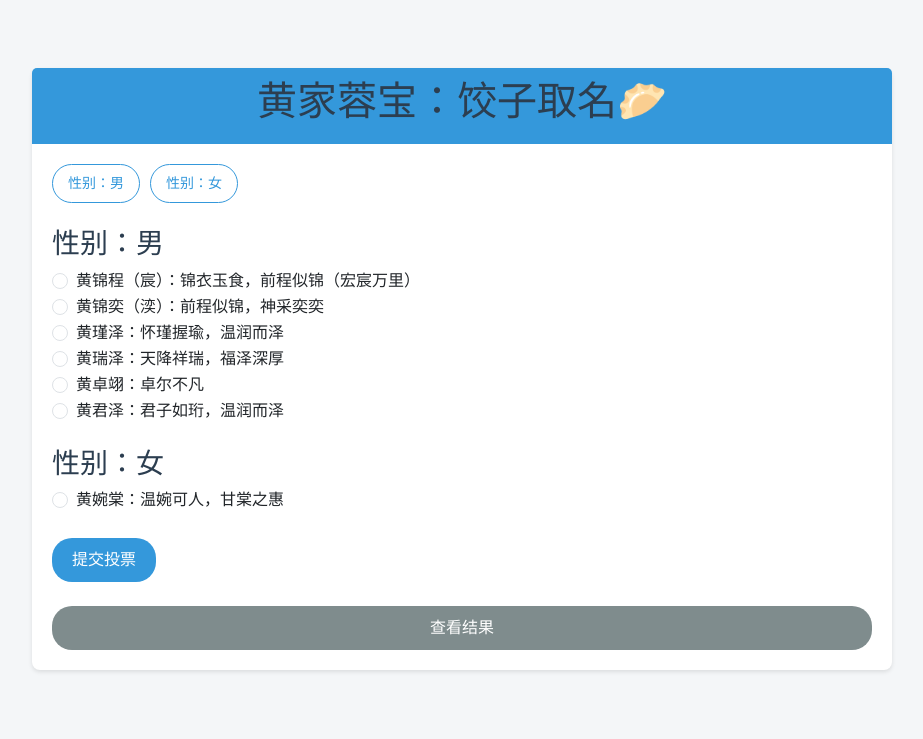
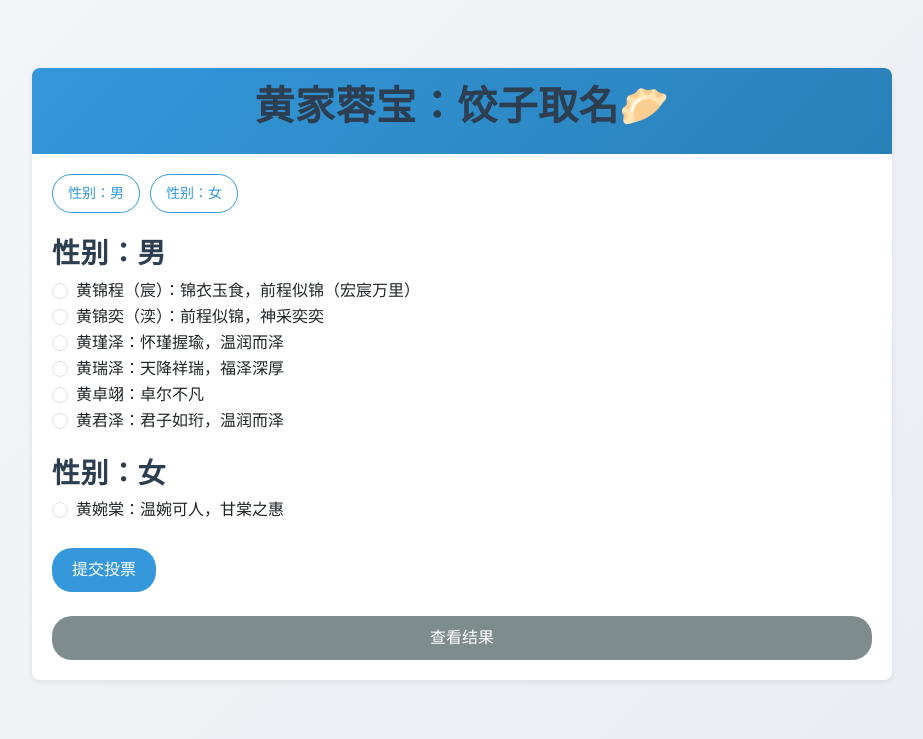
Before and after one commit to AndersonHJB/vote_app, a Flask app: page /g/20241206 in a window 1280 px wide. Shown: the top 739 px of the page, without its empty margins (178-1101 px from the left). Run offline with Flask 3, Linux system fonts and the light colour scheme.

Commit message:
更新样式

```diff
--- a/static/style.css
+++ b/static/style.css
@@ -1,13 +1,17 @@
 /* style.css */
 body {
-    background-color: #f4f6f8;
+    background: linear-gradient(135deg, #f4f6f8 0%, #e9ecf2 100%);
     font-family: 'Roboto', sans-serif;
     color: #333;
+    margin: 0;
+    padding: 0;
 }
 
 h1, h2, h3 {
     color: #2c3e50;
     text-transform: capitalize;
+    font-weight: 600;
+    letter-spacing: 0.5px;
 }
 
 .container {
@@ -19,16 +23,24 @@ h1, h2, h3 {
 .card {
     border: none;
     border-radius: 8px;
-    box-shadow: 0 2px 4px rgba(0, 0, 0, 0.1);
+    background: #fff;
+    box-shadow: 0 2px 6px rgba(0,0,0,0.08);
+    overflow: hidden;
+    margin-bottom: 40px;
+    transition: box-shadow 0.3s ease;
+}
+
+.card:hover {
+    box-shadow: 0 4px 10px rgba(0,0,0,0.1);
 }
 
 .card-header {
-    background-color: #3498db;
+    background: linear-gradient(135deg, #3498db 0%, #2980b9 100%);
     color: #fff;
-    font-size: 18px;
+    font-size: 20px;
     font-weight: bold;
     text-align: center;
-    padding: 10px;
+    padding: 15px;
     border-bottom: none;
 }
 
@@ -40,6 +52,7 @@ h1, h2, h3 {
     border-radius: 20px;
     padding: 10px 20px;
     text-transform: capitalize;
+    transition: background-color 0.3s ease, box-shadow 0.3s ease;
 }
 
 .btn-primary {
@@ -49,6 +62,7 @@ h1, h2, h3 {
 
 .btn-primary:hover {
     background-color: #2980b9;
+    box-shadow: 0 2px 6px rgba(0,0,0,0.15);
 }
 
 .btn-secondary {
@@ -58,6 +72,7 @@ h1, h2, h3 {
 
 .btn-secondary:hover {
     background-color: #95a5a6;
+    box-shadow: 0 2px 6px rgba(0,0,0,0.15);
 }
 
 .list-group-item {
@@ -65,6 +80,8 @@ h1, h2, h3 {
     border-radius: 5px;
     margin-bottom: 5px;
     padding: 10px 15px;
+    background: #fff;
+    transition: background-color 0.3s ease;
 }
 
 .list-group-item:hover {
@@ -72,6 +89,7 @@ h1, h2, h3 {
     cursor: pointer;
 }
 
+/* 自适应处理 */
 @media (max-width: 768px) {
     h1 {
         font-size: 24px;
@@ -98,11 +116,12 @@ h1, h2, h3 {
     padding: 8px 15px;
     color: #3498db;
     text-decoration: none;
-    transition: background-color 0.3s ease;
     font-size: 14px;
+    transition: background-color 0.3s ease, color 0.3s ease, box-shadow 0.3s ease;
 }
 
 .category-links a:hover {
     background-color: #3498db;
     color: #fff;
+    box-shadow: 0 2px 6px rgba(0,0,0,0.15);
 }
```
Also changed, not shown: docs/text.txt (+39 -1 lines).
